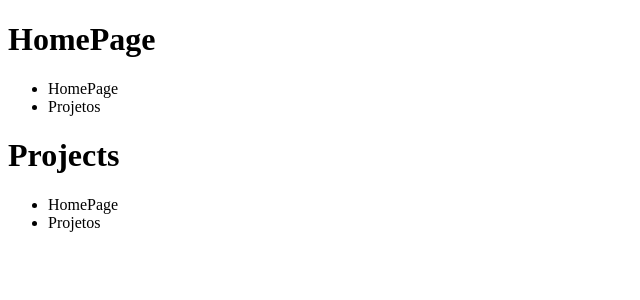
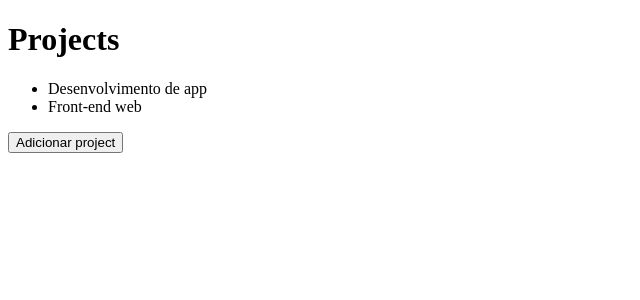
Before and after one commit to CesarAugustoMor/GoStack11-Conceitos-front-end, a React app: page / in a window 1280 px wide. Shown: the top 300 px of the page, without its empty margins (0-640 px from the left). Built offline with nearby package versions, Linux system fonts and the light colour scheme.

Commit message:
Estados e imutabilidade

```diff
--- a/src/App.js
+++ b/src/App.js
@@ -1,24 +1,29 @@
-import React from 'react';
+import React, { useState } from 'react';
 
 import Header from './components/Header';
 
 // import { Container } from './styles';
 
 export default function App() {
+  const [projects, setProjects] = useState([
+    'Desenvolvimento de app',
+    'Front-end web',
+  ]);
+
+  function handleAddProject(project) {
+    setProjects([...projects, `Novo projeto ${Date.now()}`]);
+  }
   return (
     <>
-      <Header title="HomePage">
-        <ul>
-          <li>HomePage</li>
-          <li>Projetos</li>
-        </ul>
-      </Header>
-      <Header title="Projects">
-        <ul>
-          <li>HomePage</li>
-          <li>Projetos</li>
-        </ul>
-      </Header>
+      <Header title="Projects" />
+      <ul>
+        {projects.map((project) => (
+          <li key={project}>{project}</li>
+        ))}
+      </ul>
+      <button type="button" onClick={handleAddProject}>
+        Adicionar project
+      </button>
     </>
   );
 }
--- a/src/components/Header.js
+++ b/src/components/Header.js
@@ -2,11 +2,10 @@ import React from 'react';
 
 // import { Container } from './styles';
 
-export default function Header({ title, children }) {
+export default function Header({ title }) {
   return (
     <header>
       <h1>{title}</h1>
-      {children}
     </header>
   );
 }
```
